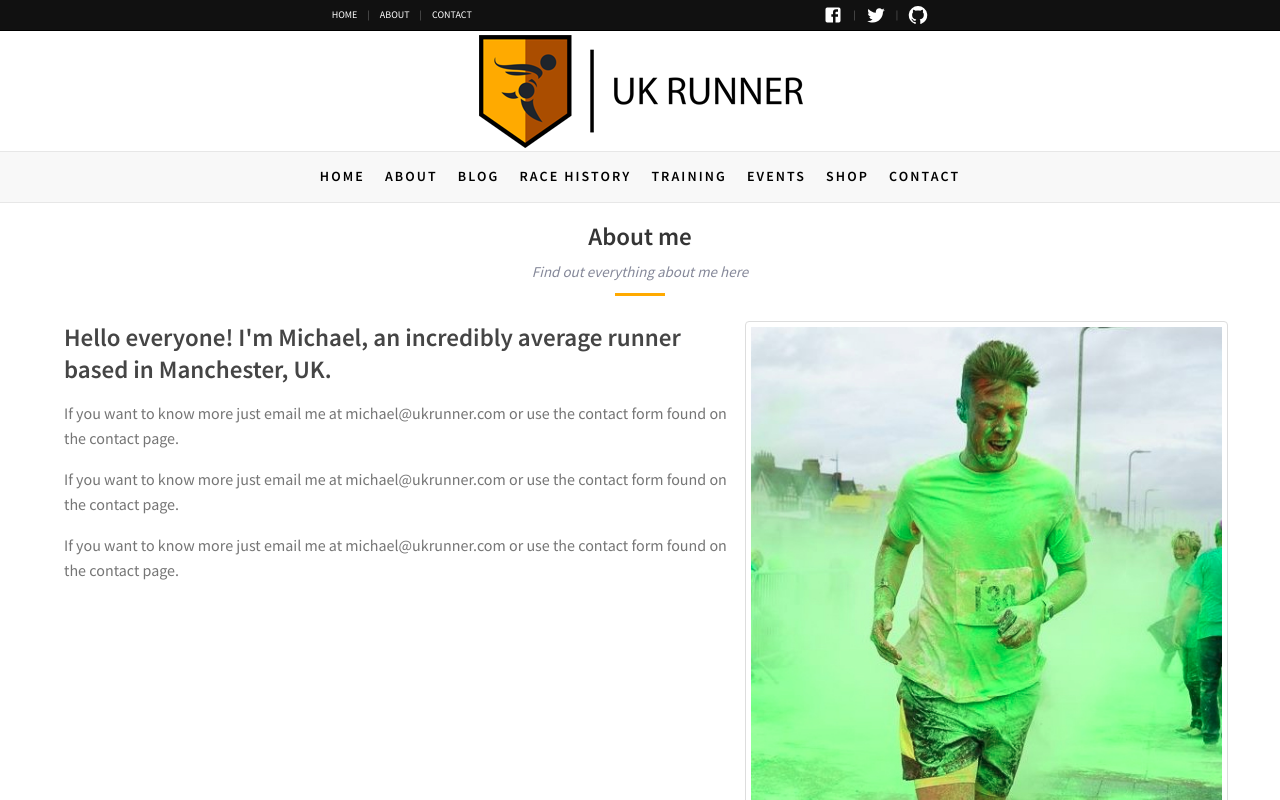
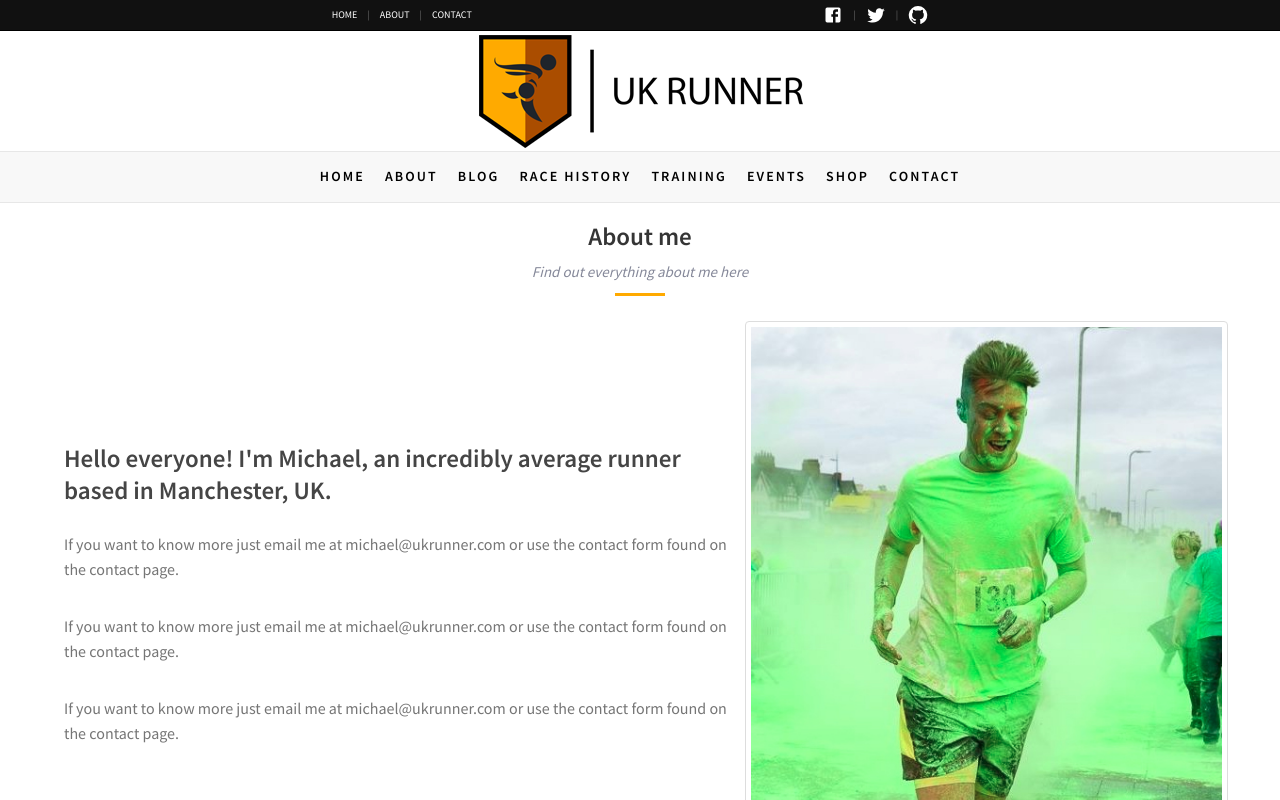
Before and after one commit to Michael-Hutchinson/ukrunner, a React (Vite) app: page /about in a window 1280 px wide. Shown: the top 800 px of the page. Built offline with nearby package versions, Linux system fonts and the light colour scheme; no server answers.

Commit message:
fix: center grid text

```diff
--- a/src/pages/About/About.styles.ts
+++ b/src/pages/About/About.styles.ts
@@ -1,3 +1,4 @@
+import Grid from '@mui/material/Grid';
 import { styled as MUIStyled } from '@mui/material/styles';
 import Tab from '@mui/material/Tab';
 import Tabs from '@mui/material/Tabs';
@@ -34,3 +35,9 @@ export const ParentTab = MUIStyled(Tabs)`
     background-color: 2px solid var(--yellow);
   }
 `;
+
+export const GridText = MUIStyled(Grid)`
+  display: flex;
+  flex-direction: column;
+  justify-content: center;
+`;
--- a/src/pages/About/About.tsx
+++ b/src/pages/About/About.tsx
@@ -8,7 +8,7 @@ import Title from '../../components/shared/Title/Title';
 import Icons from '../../constants/Icons';
 import PageTitles from '../../constants/PageTitles';
 import { StravaContext } from '../../helpers/context';
-import { ButtonTab, Img, ParentTab, Section, StatsSection } from './About.styles';
+import { ButtonTab, GridText, Img, ParentTab, Section, StatsSection } from './About.styles';
 
 function About() {
   const statsData = useContext(StravaContext);
@@ -28,7 +28,7 @@ function About() {
         <Section>
           <Container>
             <Grid container spacing={2}>
-              <Grid item xs={7}>
+              <GridText item xs={7}>
                 <h2>Hello everyone! I&apos;m Michael, an incredibly average runner based in Manchester, UK.</h2>
                 <p>
                   If you want to know more just email me at michael@ukrunner.com or use the contact form found on the
@@ -42,7 +42,7 @@ function About() {
                   If you want to know more just email me at michael@ukrunner.com or use the contact form found on the
                   contact page.
                 </p>
-              </Grid>
+              </GridText>
               <Grid item xs={5}>
                 <Img alt="" src="./src/images/about.png" />
               </Grid>
```
